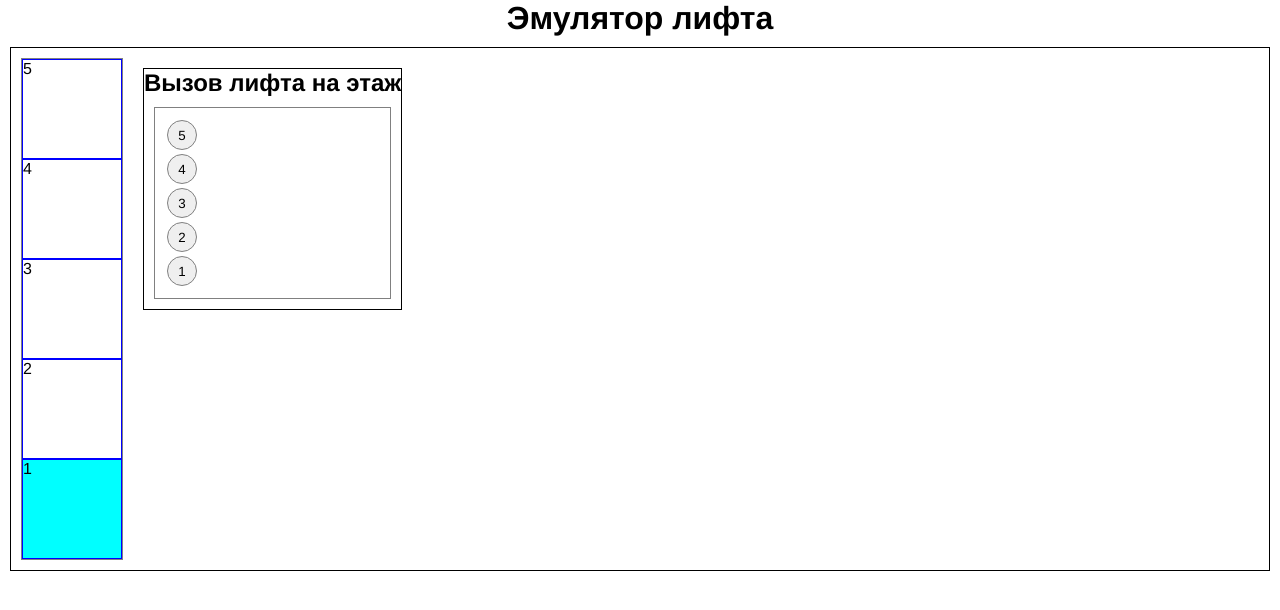
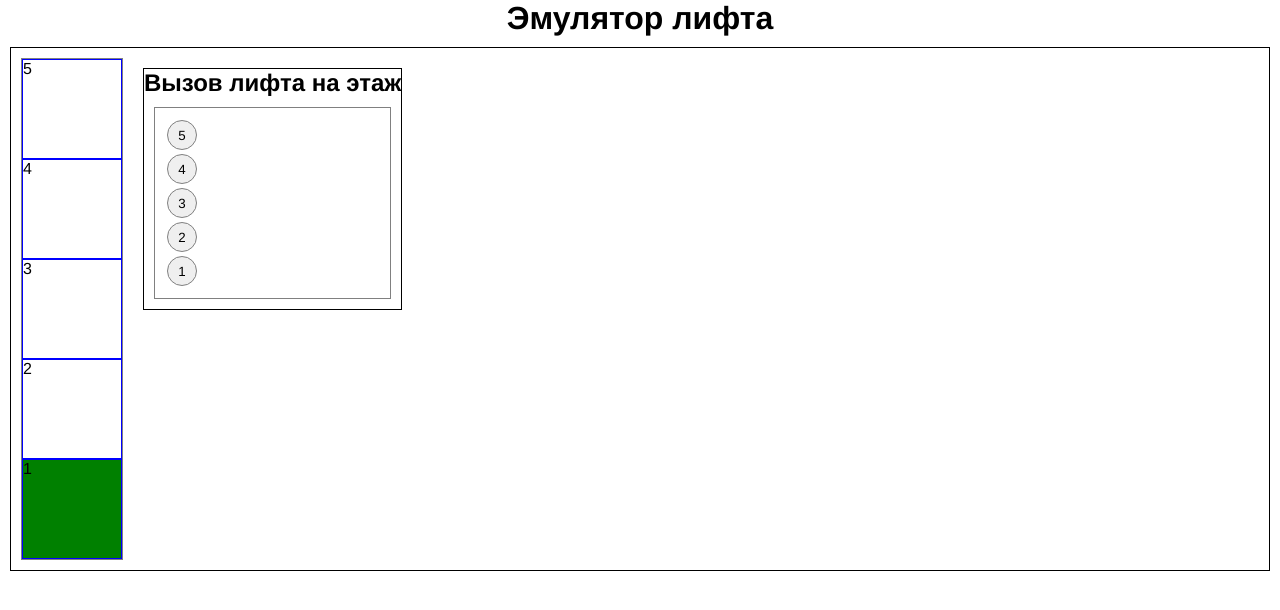
Before and after one commit to flamaster00/lift-emulator, a Vue app: page / in a window 1280 px wide. Shown: the top 610 px of the page. Built offline with nearby package versions, Linux system fonts and the light colour scheme.

Commit message:
added styles to lift on action

```diff
--- a/src/App.vue
+++ b/src/App.vue
@@ -95,6 +95,9 @@ const moveToFloor = computed(() => {
     <LiftShaft
         :floors="floors"
         :moving="moveToFloor"
+        :is-moving="isMoving"
+        :is-waiting="isWaiting"
+        :is-ready="isReady"
         @liftstopped="liftWaiting"
     />
     <FloorsPanel :floors="floors" @response="clickHandler"/>
--- a/src/components/LiftShaft.vue
+++ b/src/components/LiftShaft.vue
@@ -2,43 +2,41 @@
 
 import LiftCabin from "@/components/LiftCabin";
 
-import {ref} from "vue";
-
 const props = defineProps({
   floors: Number,
-
-  moving: String
+  moving: String,
+  isMoving: Boolean,
+  isWaiting: Boolean,
+  isReady: Boolean
 })
-
-const isOnFloor = ref(true)
 
 const emit = defineEmits(['liftstopped'])
 
 function transitionStart() {
-  isOnFloor.value = !isOnFloor.value
   console.log('TRANSITION STARTED!!!')
-  console.log(isOnFloor.value)
+  console.log('is moving --- ' + props.isMoving)
 
 }
 
 function transitionEnd() {
   console.log('TRANSITION ENDED!!!')
-  isOnFloor.value = !isOnFloor.value
-  console.log(isOnFloor.value)
   emit('liftstopped', true)
 }
+
+
 
 </script>
 
 <template>
   <div class="floor-shaft">
     <div
-        v-for="index in props.floors"
+        v-for="index in floors"
         :key="index"
     >
       <LiftCabin
         v-if="index === 1"
         :style="moving"
+        :class="{'is-moving': isMoving, 'is-waiting': isWaiting, 'is-ready': isReady}"
         @transitionstart="transitionStart"
         @transitionend="transitionEnd"
       />
```
